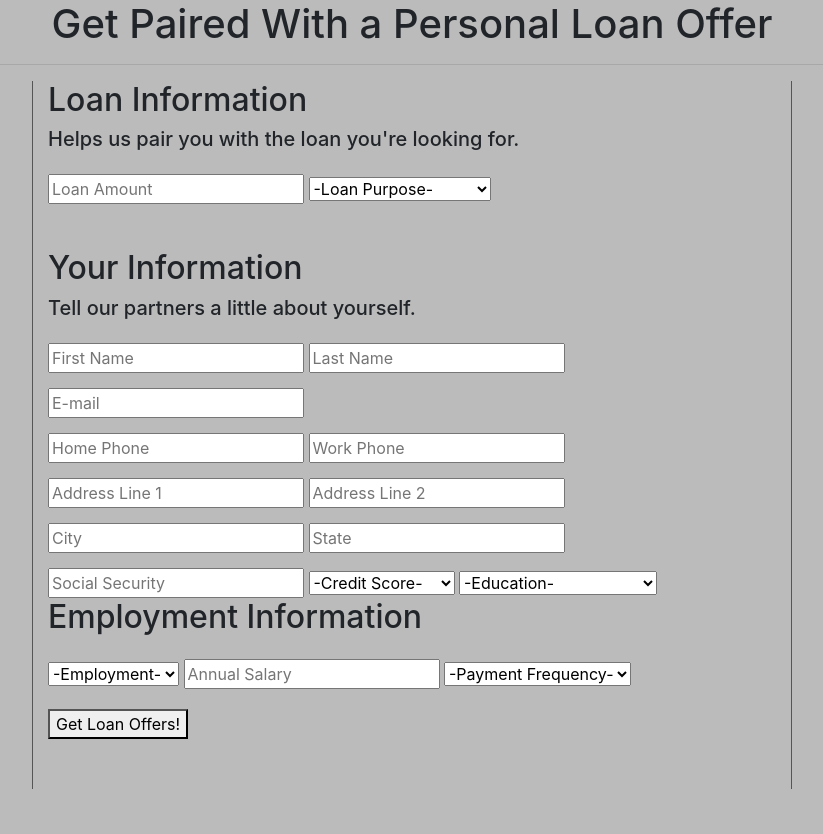
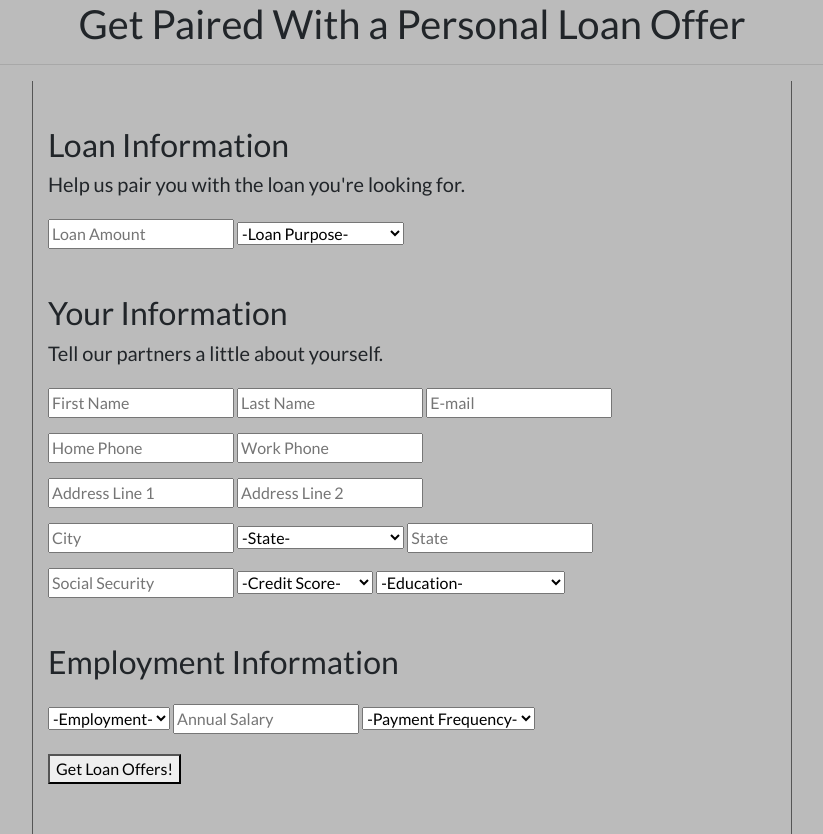
Before and after one commit to sjullieb/even-api, a website built with webpack: page src/index.html in a window 1280 px wide. Shown: the whole page, without its empty margins (228-1051 px from the left). Before the commit the page ends 800 px from the top, so only its background shows below. Built offline with nearby package versions, Linux system fonts and the light colour scheme.

Commit message:
add tests and change state to dropdown menu to avoid errors

```diff
--- a/src/index.html
+++ b/src/index.html
@@ -1,6 +1,7 @@
 <!DOCTYPE html>
 <html>
   <head>
+      <link href="https://fonts.googleapis.com/css?family=Lato" rel="stylesheet">
     <title>EVEN API for a personal loan offer</title>
   </head>
   <body>
@@ -12,13 +13,12 @@
         </div>
         <div class="row">
           <div class="col-md-2">
-
           </div>
           <div class="col-md-8" id="formCol">
             <form id="inForm">
-              <div id="loanInfo">
+              <div class="formSection">
                 <h2>Loan Information</h2>
-                <h5>Helps us pair you with the loan you're looking for.</h5>
+                <h5>Help us pair you with the loan you're looking for.</h5>
                 <input id="loanAmount" name="loanAmount" placeholder="Loan Amount">
                 <select id="loanPurpose" name="loanPurpose">
                   <option disabled selected>-Loan Purpose-</option>
@@ -39,7 +39,7 @@
                   <option id="other" value="other">Other</option>
                 </select>
               </div>
-              <div id="userInfo">
+              <div class="formSection">
                 <h2>Your Information</h2>
                 <h5>Tell our partners a little about yourself.</h5>
                 <input id="firstName" name="firstName" placeholder="First Name" type="text">
@@ -50,6 +50,60 @@
                 <input id="address1" name="address1" placeholder="Address Line 1" type="text">
                 <input id="address2" name="address2" placeholder="Address Line 2" type="text"><br>
                 <input id="city" name="city" placeholder="City" type="text">
+                <select id="state">
+                  <option disabled selected>-State-</option>
+                  <option value="AL">Alabama</option>
+                  <option value="AK">Alaska</option>
+                  <option value="AZ">Arizona</option>
+                  <option value="AR">Arkansas</option>
+                  <option value="CA">California</option>
+                  <option value="CO">Colorado</option>
+                  <option value="CT">Connecticut</option>
+                  <option value="DE">Delaware</option>
+                  <option value="DC">District Of Columbia</option>
+                  <option value="FL">Florida</option>
+                  <option value="GA">Georgia</option>
+                  <option value="HI">Hawaii</option>
+                  <option value="ID">Idaho</option>
+                  <option value="IL">Illinois</option>
+                  <option value="IN">Indiana</option>
+                  <option value="IA">Iowa</option>
+                  <option value="KS">Kansas</option>
+                  <option value="KY">Kentucky</option>
+                  <option value="LA">Louisiana</option>
+                  <option value="ME">Maine</option>
+                  <option value="MD">Maryland</option>
+                  <option value="MA">Massachusetts</option>
+                  <option value="MI">Michigan</option>
+                  <option value="MN">Minnesota</option>
+                  <option value="MS">Mississippi</option>
+                  <option value="MO">Missouri</option>
+                  <option value="MT">Montana</option>
+                  <option value="NE">Nebraska</option>
+                  <option value="NV">Nevada</option>
+                  <option value="NH">New Hampshire</option>
+                  <option value="NJ">New Jersey</option>
+                  <option value="NM">New Mexico</option>
+                  <option value="NY">New York</option>
+                  <option value="NC">North Carolina</option>
+                  <option value="ND">North Dakota</option>
+                  <option value="OH">Ohio</option>
+                  <option value="OK">Oklahoma</option>
+                  <option value="OR">Oregon</option>
+                  <option value="PA">Pennsylvania</option>
+                  <option value="RI">Rhode Island</option>
+                  <option value="SC">South Carolina</option>
+                  <option value="SD">South Dakota</option>
+                  <option value="TN">Tennessee</option>
+                  <option value="TX">Texas</option>
+                  <option value="UT">Utah</option>
+                  <option value="VT">Vermont</option>
+                  <option value="VA">Virginia</option>
+                  <option value="WA">Washington</option>
+                  <option value="WV">West Virginia</option>
+                  <option value="WI">Wisconsin</option>
+                  <option value="WY">Wyoming</option>
+                </select>
                 <input id="state" name="state" placeholder="State" type="text"><br>
                 <input id="ssn" name="ssn" placeholder="Social Security" type="text" maxlength=11>
                 <select id="creditScore" name="creditScore">
@@ -69,7 +123,7 @@
                   <option id="other" value="other">Other</option>
                 </select>
               </div>
-              <div id="employmentInfo">
+              <div class="formSection">
                 <h2>Employment Information</h2>
                 <select id="employment">
                   <option disabled selected>-Employment-</option>
--- a/src/styles.css
+++ b/src/styles.css
@@ -1,5 +1,6 @@
 body {
   background-color: #BBBBBB;
+  font-family: 'Lato', sans-serif;
 }
 
 input {
@@ -20,7 +21,7 @@ button {
   border-left: 1px solid #555555;
 }
 
-#userInfo {
+.formSection {
   margin-top: 45px;
 }
 
```
Also changed, not shown: spec/lead-spec.js (+45 -0 lines), spec/loan-spec.js (+52 -0 lines).
